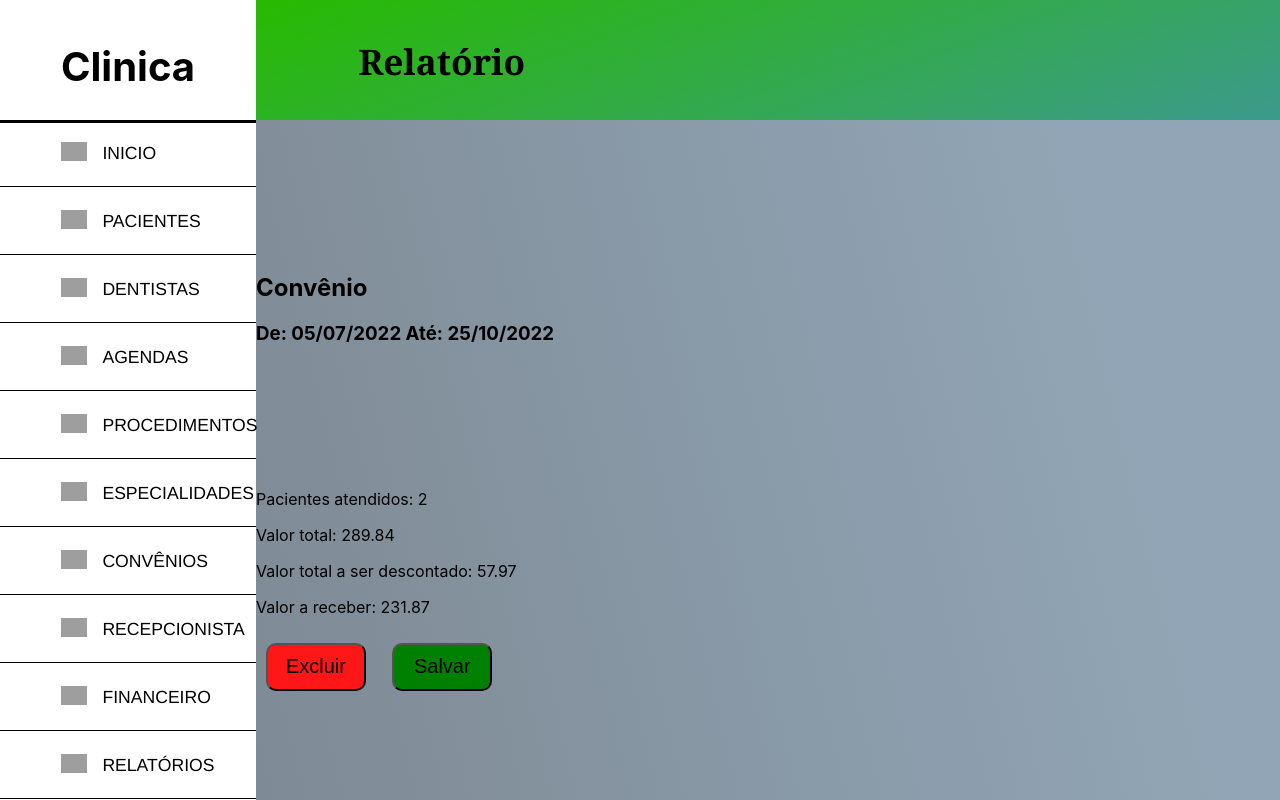
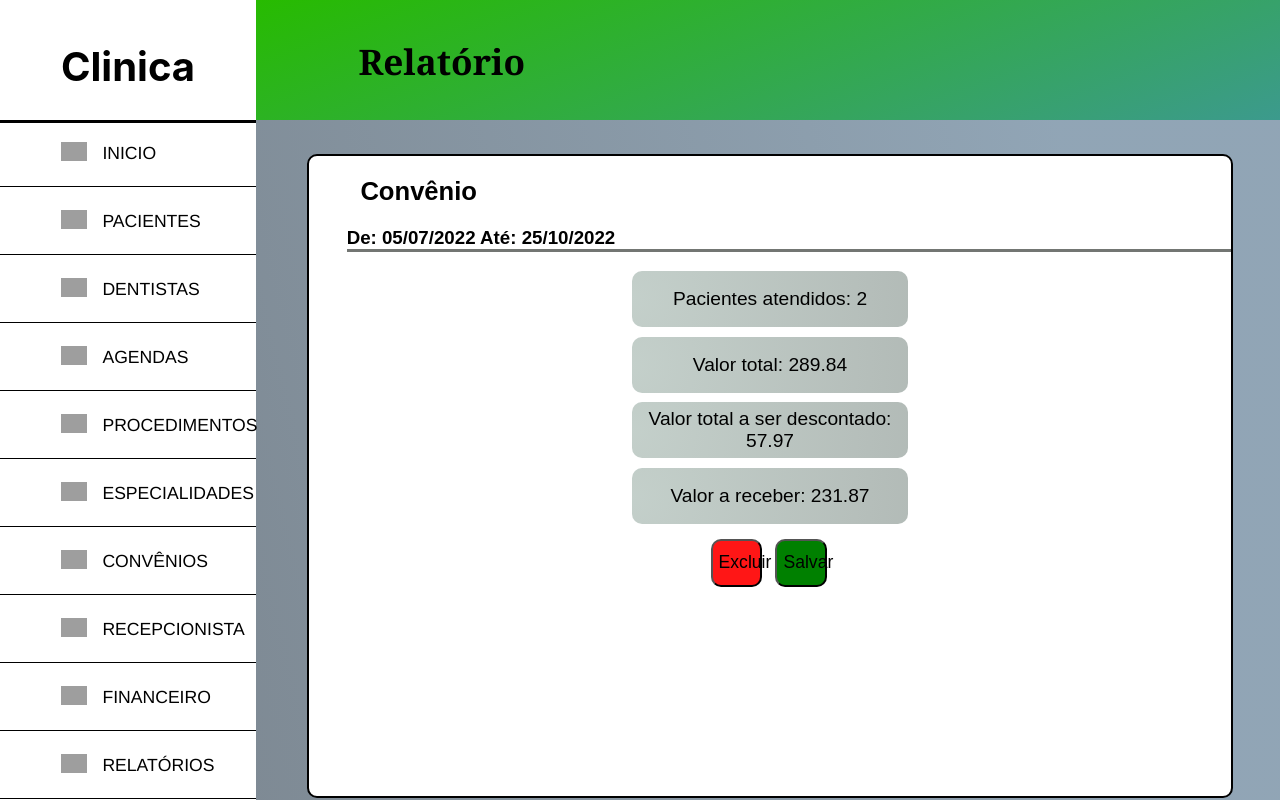
Before and after one commit to IF-Trabalhos/SCCO, a React (Create React App) app: page /relatorio/clinica/gerar-relatorio in a window 1280 px wide. Built offline with nearby package versions, Linux system fonts and the light colour scheme; no server answers; grey boxes are pictures that could not be loaded.

Commit message:
Css do Relatório

```diff
--- a/src/componentes/BotaoSalvar.css
+++ b/src/componentes/BotaoSalvar.css
@@ -3,7 +3,7 @@
     margin-left: 1.5%;
     width: 15%;
     height: 6vh;
-    font-size: 20px;
+    font-size: 2.2vh;
     cursor: pointer;
     margin-top: 1.5%;
 }
--- a/src/componentes/relatorios/RelatorioConvenio.jsx
+++ b/src/componentes/relatorios/RelatorioConvenio.jsx
@@ -1,6 +1,7 @@
 import React from 'react'
 import { useState } from 'react'
 import BotãoSalvar from '../BotãoSalvar'
+import './Relatorios.css';
 
 const RelatorioConvenio = ({cabecalho, primeiroDadoLabel,primeiroDado,}) => {
   const getIntAleatorio =()=>{
@@ -16,26 +17,33 @@ const RelatorioConvenio = ({cabecalho, primeiroDadoLabel,primeiroDado,}) => {
       <div className='cabeçalho-principal'>
         <h1>Relatório</h1>
       </div>
+      <div className='container-principal-central'>
+        <div className='formatadorrelatorio'>
           <div>
-        <h2>Convênio</h2>
-        <h3>De: 05/07/2022 Até: 25/10/2022</h3>
+            <h2 className='titulorelatorio'>Convênio</h2>
+            <h3 className='periodorelatorio'>De: 05/07/2022 Até: 25/10/2022</h3>
           </div>
-      <div>
-        <p>
+          <div className='informacoescompleta'>
+            <div className='informacoes'>
               Pacientes atendidos: {getIntAleatorio()}
-        </p>
-        <p>
+            </div>
+            <div className='informacoes'>
               Valor total: {valorTotal}
-        </p>
-        <p>
+            </div>
+            <div className='informacoes'>
               Valor total a ser descontado: {valorDescontado}
-        </p>
-        <p>
+            </div>
+            <div className='informacoes'>
               Valor a receber: {(valorTotal - valorDescontado).toFixed(2)}
-        </p>
+            </div>
+          </div>
+          <div className='botoes'>
             <BotãoSalvar/>
           </div>
         </div>
+      </div>
+    </div>
+
   )
 }
 
--- /dev/null
+++ b/src/componentes/relatorios/Relatorios.css
@@ -0,0 +1,34 @@
+.informacoes{
+    height: 7vh;
+    width: 30%;
+    text-align: center;
+    display: grid;
+    align-items: center;
+    font-size: 1.2em;
+    border-radius: 10px;
+    margin-bottom: 0.5em;
+   background-image: radial-gradient( circle 993px at 0.5% 50.5%,  rgba(94, 126, 112, 0.37) 0%, rgb(134, 134, 134) 100.2% );
+    font-family: 'Poppins', sans-serif;
+}
+.informacoescompleta{
+    display: grid;
+    align-items: center;
+    justify-items: center;
+
+}
+.botoes{
+    margin-left: 43%;
+}
+.periodorelatorio, .titulorelatorio{
+
+    margin-left: 2em;
+    font-family: 'Poppins', sans-serif;
+
+}
+.titulorelatorio{
+    font-size: 1.6em;
+
+}
+.periodorelatorio{
+    border-bottom: 0.2em solid rgb(115, 118, 115);
+}
--- a/src/paginas/RelatorioInicial.css
+++ b/src/paginas/RelatorioInicial.css
@@ -28,17 +28,12 @@
 
 
 }
-input[type="date"] {
-    align-items: center;
-    display: inline-flex;
-    font-family: monospace;
-    padding-inline-start: 1px;
-    cursor: default;
-    overflow: hidden;
-    padding: 0px;
-}
 label{
     font-family:'Segoe UI', Tahoma, Geneva, Verdana, sans-serif;
     font-size: 1.2em;
     margin-right: 1em;
 }
+.caixa-relatorio:hover{
+    -webkit-transform: scale(1.2);
+    transform: scale(1.1);
+}
```
Lines whose indentation alone changed are shown as unchanged.
